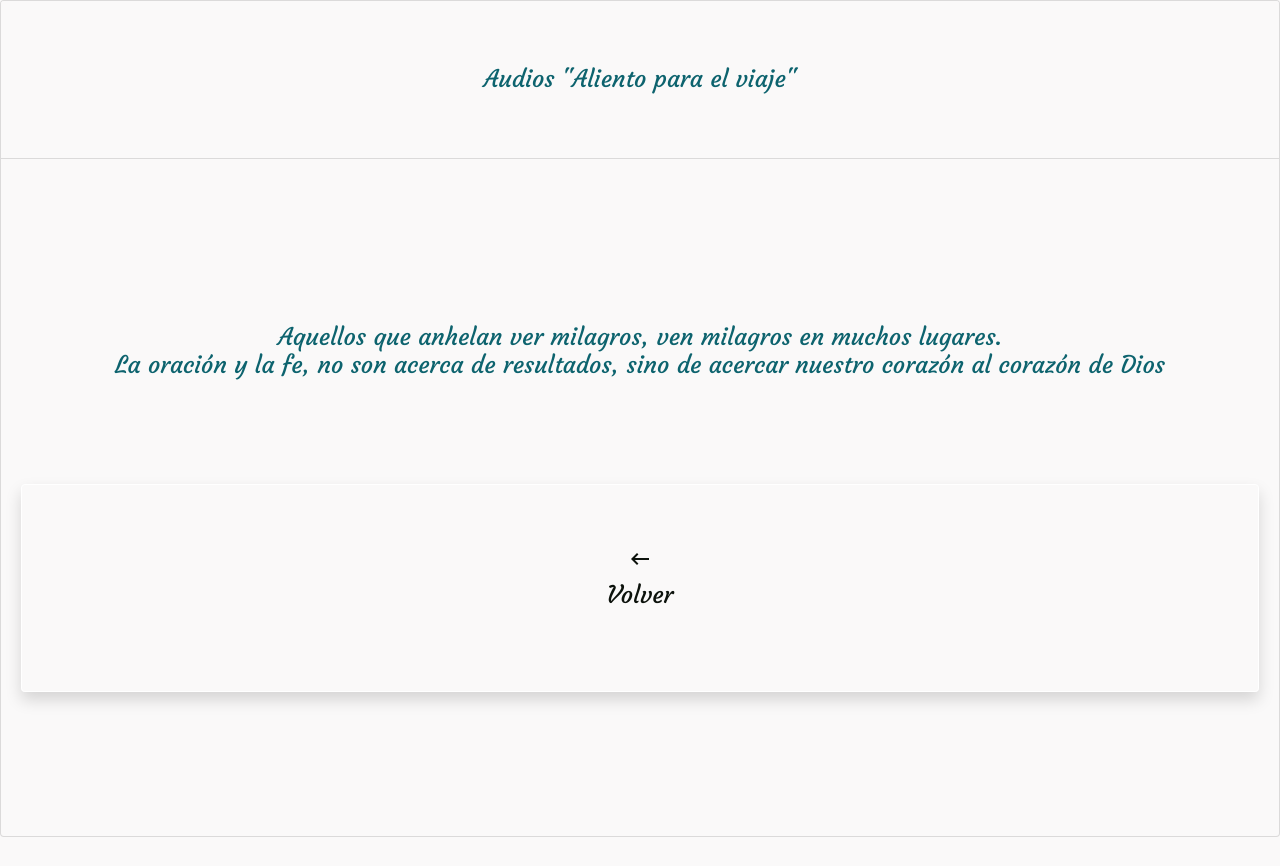
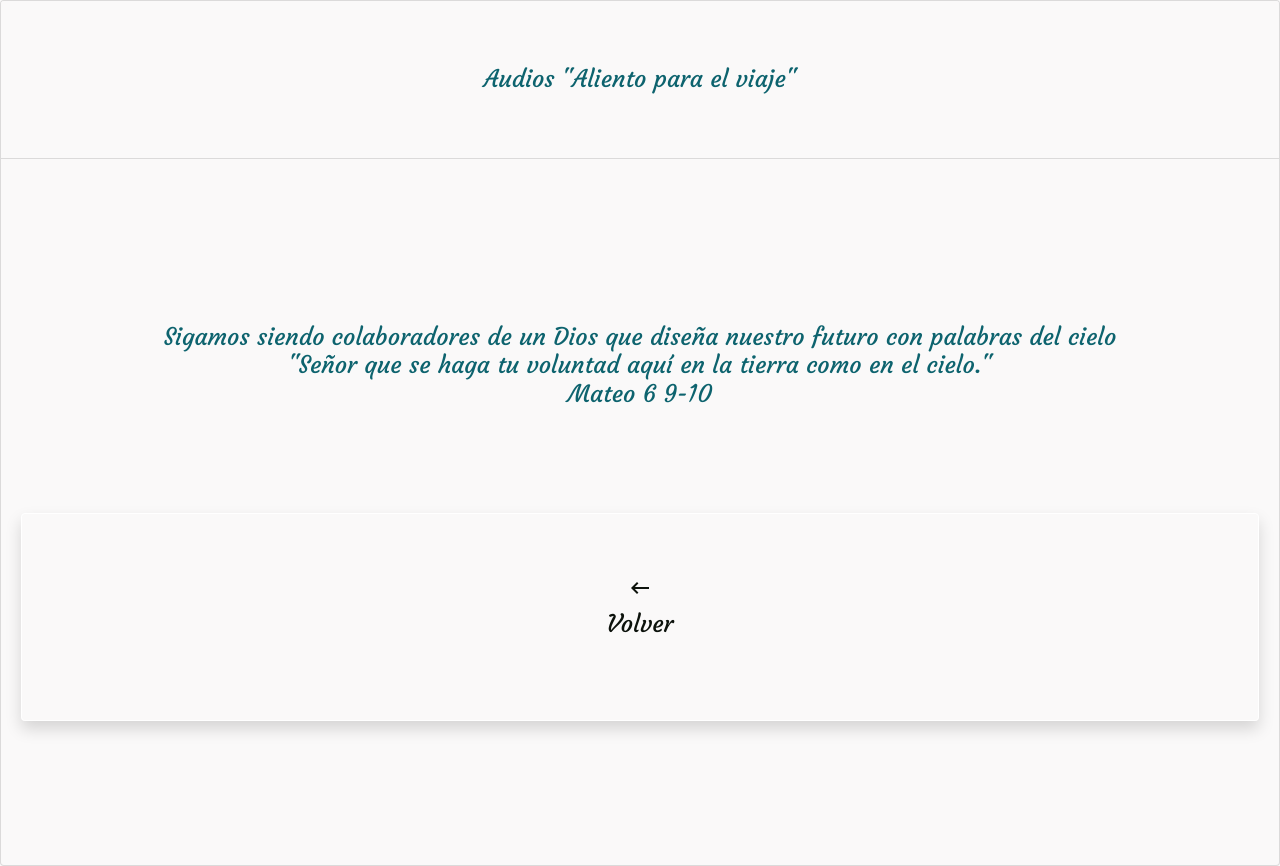
Before and after one commit to gran-gas/aliento, a Flask app: page /pensamiento.html in a window 1280 px wide. Before the commit the page ends 837 px from the top, so only its background shows below. Run offline with Flask 2, Linux system fonts and the light colour scheme; some libraries are stand-ins or nearby versions.

Commit message:
first commit

```diff
--- a/templates/pensamiento.html
+++ b/templates/pensamiento.html
@@ -16,7 +16,7 @@
         <br>
         <br>
         <p class="card-text h5 main-title text-center">
-            Aquellos que anhelan ver milagros, ven milagros en muchos lugares.<br>La oración y la fe, no son acerca de resultados, sino de acercar nuestro corazón al corazón de Dios
+            Sigamos siendo colaboradores de un Dios que diseña nuestro futuro con palabras del cielo<br>"Señor que se haga tu voluntad aquí en la tierra como en el cielo."<br>Mateo 6 9-10
         </p>
             <br>
             <br>
```
Also changed, not shown: templates/audio.html (+5 -5 lines), 2 other files.
